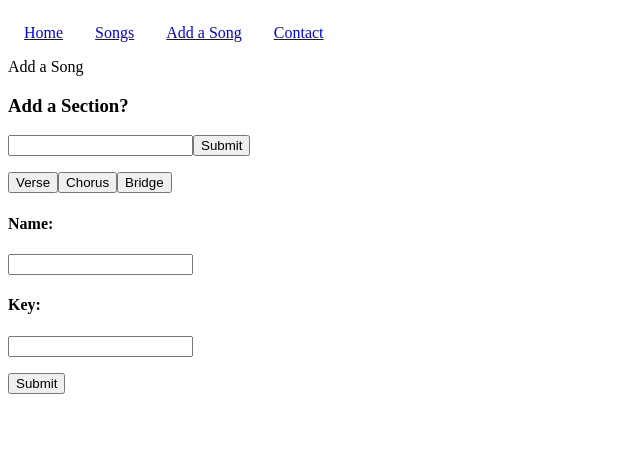
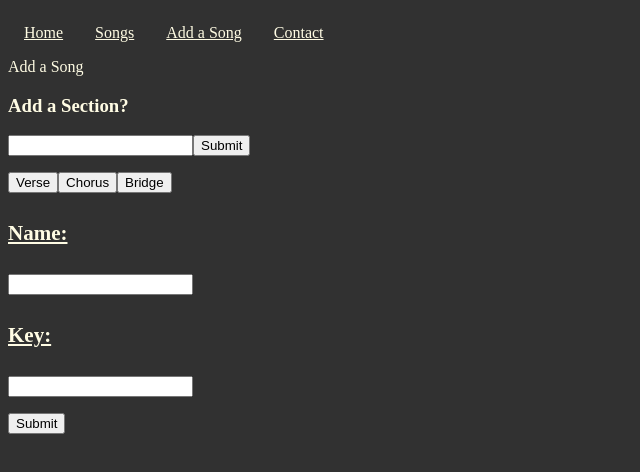
Before and after one commit to EWIllC/OhLaTone, a React app: page /addSong in a window 1280 px wide. Shown: the top 472 px of the page, without its empty margins (0-640 px from the left). Built offline with nearby package versions, Linux system fonts and the light colour scheme.

Commit message:
added some css

```diff
--- a/client/components/AddSong.js
+++ b/client/components/AddSong.js
@@ -206,7 +206,7 @@ class AddSong extends React.Component {
     render() {
         const { name, key, sections, addSection } = this.state;
         return (
-            <div>Add a Song
+            <div id="description">Add a Song
 
                 <form onSubmit={this.handleAddSectionSubmit}>
                     <h3>Add a Section?</h3>
--- a/client/components/SingleSong.js
+++ b/client/components/SingleSong.js
@@ -224,6 +224,8 @@ class SingleSong extends React.Component {
                                         minorOr ?
                                         <option value={chord} key={index}>{chord}m</option> :
                                         <option value={chord} key={index}>{chord}</option>
+
+
                                     )
                                 }
 
@@ -235,6 +237,7 @@ class SingleSong extends React.Component {
                                         minorOr ?
                                         <option value={chord} key={index}>{chord}m</option> :
                                         <option value={chord} key={index}>{chord}</option>
+
 
                                     )
                                 }
@@ -250,7 +253,7 @@ class SingleSong extends React.Component {
 
                     return (
 
-                        <div key={sections[section].name}>
+                        <div style={{color:"#FFFCE4"}} key={sections[section].name}>
 
                             <h4>{sections[section].name}</h4>
                             {sections[section].chords.map((chord) => (
--- a/client/components/Songs.js
+++ b/client/components/Songs.js
@@ -30,11 +30,11 @@ class Songs extends React.Component {
 
         return (
             <div>
-                <div>This is the Songs</div>
+                <div id="description">Your Songs</div>
                 {songs.map((song) => {
                     return (
-                        <div key={song.id}>
-                        <Link to={`/songs/${song.id}`}>{song.name}</Link>
+                        <div id="songsList" key={song.id}>
+                        <Link style={{color:"#FFFCE4"}} to={`/songs/${song.id}`}>{song.name}</Link>
                     </div>
                     );
                 })}
--- a/public/style.css
+++ b/public/style.css
@@ -1,8 +1,44 @@
+body {
+    background-color: rgb(49, 49, 49)
+}
+
 nav a {
+    color:#FFFCE4;
     display: inline-block;
     margin: 1em;
 }
 
 h2 {
-    text-align: center;
+    color:#FFFCE4;
+
 }
+
+h3 {
+    color:#FFFCE4;
+
+}
+
+h4 {
+    font-size: 21px;
+    color:#FFFCE4;
+    text-decoration: underline;
+
+
+}
+
+p {
+    color:#FFFCE4;
+}
+
+option {
+    color:#FFFCE4;
+}
+
+#description {
+    color:#FFFCE4;
+}
+
+#songsList {
+    margin-top: 30px;
+
+}
```
Also changed, not shown: public/bundle.js, 2 other files (tests, documents, lock files or other folders).
